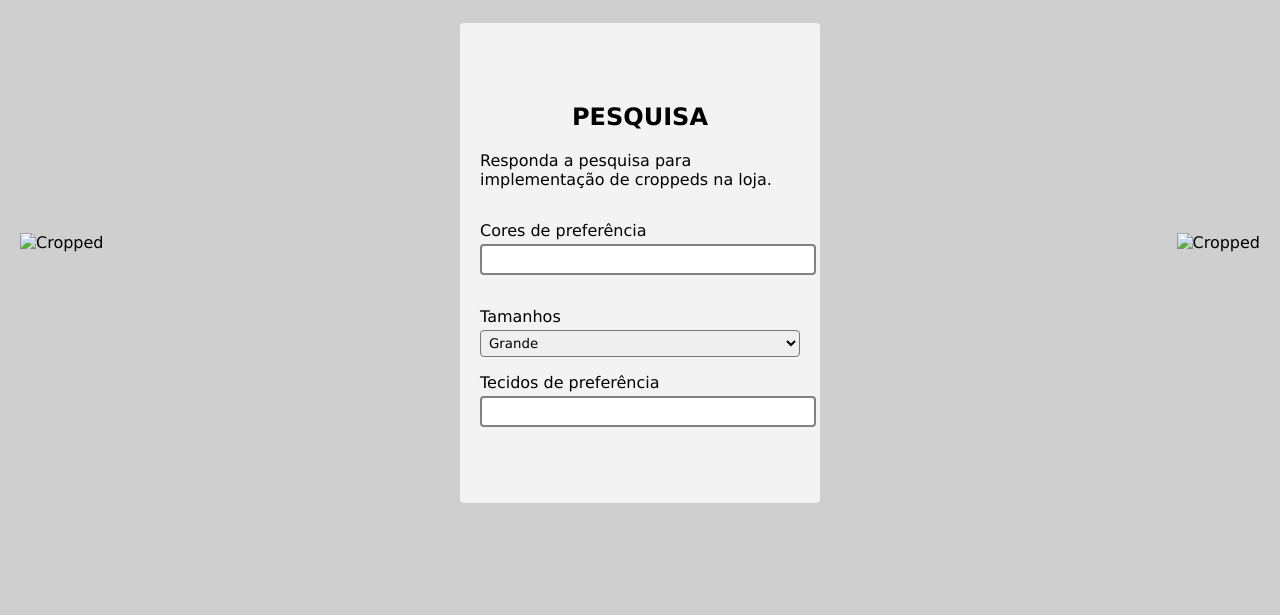
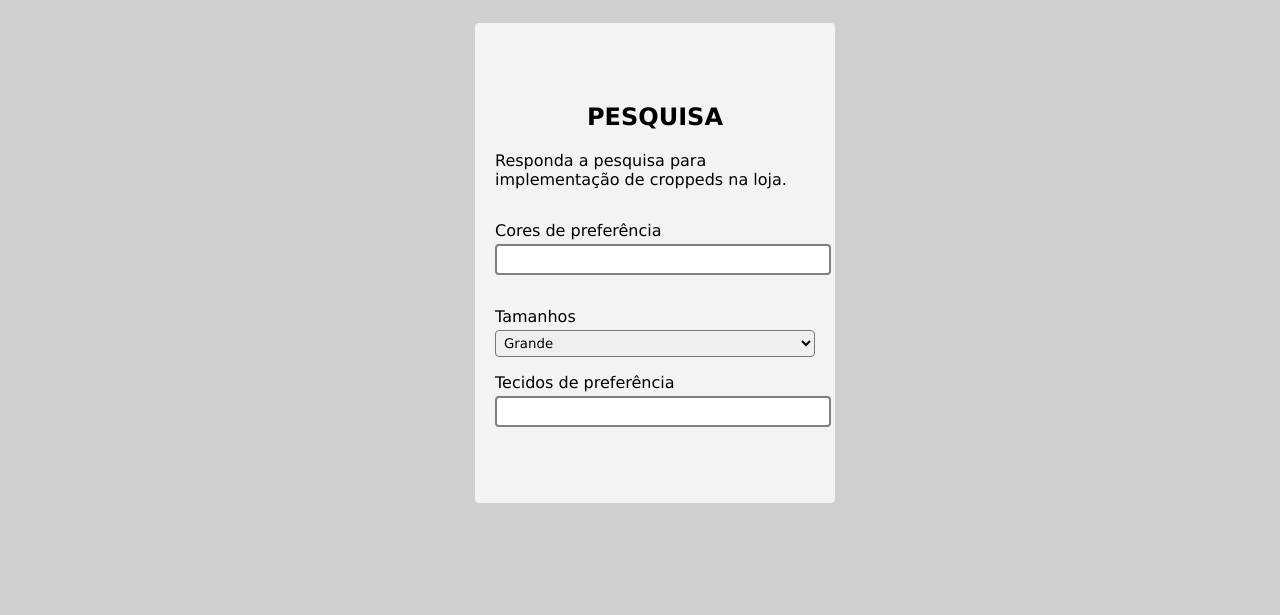
Before and after one commit to guilherme-paiva2007/atividade8, a plain HTML site: page pesquisa.html in a window 1280 px wide. Shown: the part 107-722 px from the top of the page. Drawn offline with Linux system fonts and the light colour scheme.

Commit message:
Correção de erro

```diff
--- a/pesquisa.html
+++ b/pesquisa.html
@@ -23,7 +23,7 @@
         </div>
     </nav>
     <section id="section-pesquisa">
-        <img src="" alt="Cropped">
+        <p></p>
         <form action="./index.html">
             <h1>PESQUISA</h1>
             <p>Responda a pesquisa para implementação de croppeds na loja.</p>
@@ -44,7 +44,6 @@
                 <input type="text" name="tecidos">
             </div>
         </form>
-        <img src="" alt="Cropped">
     </section>
     <footer>
         <div id="instagrams">
```
